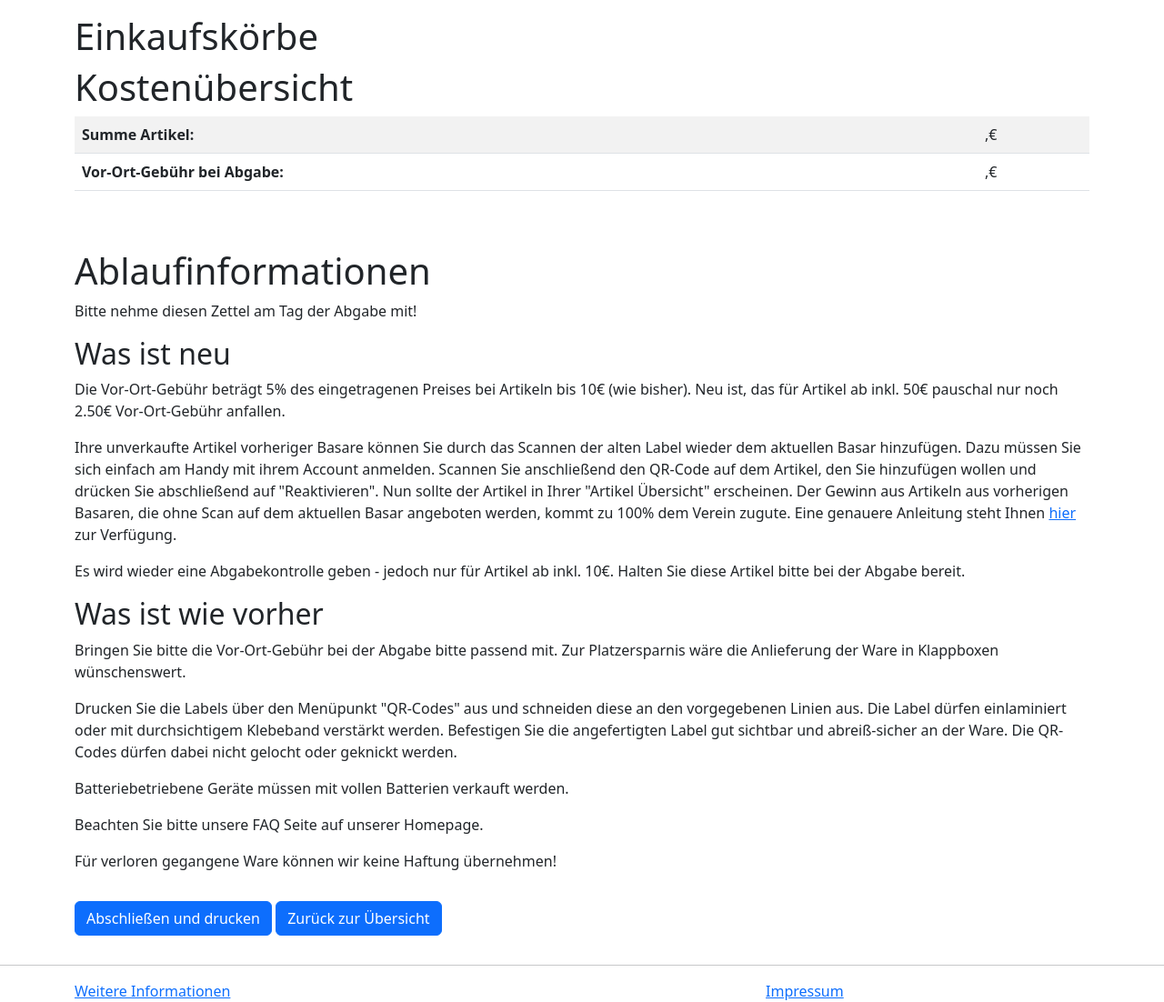
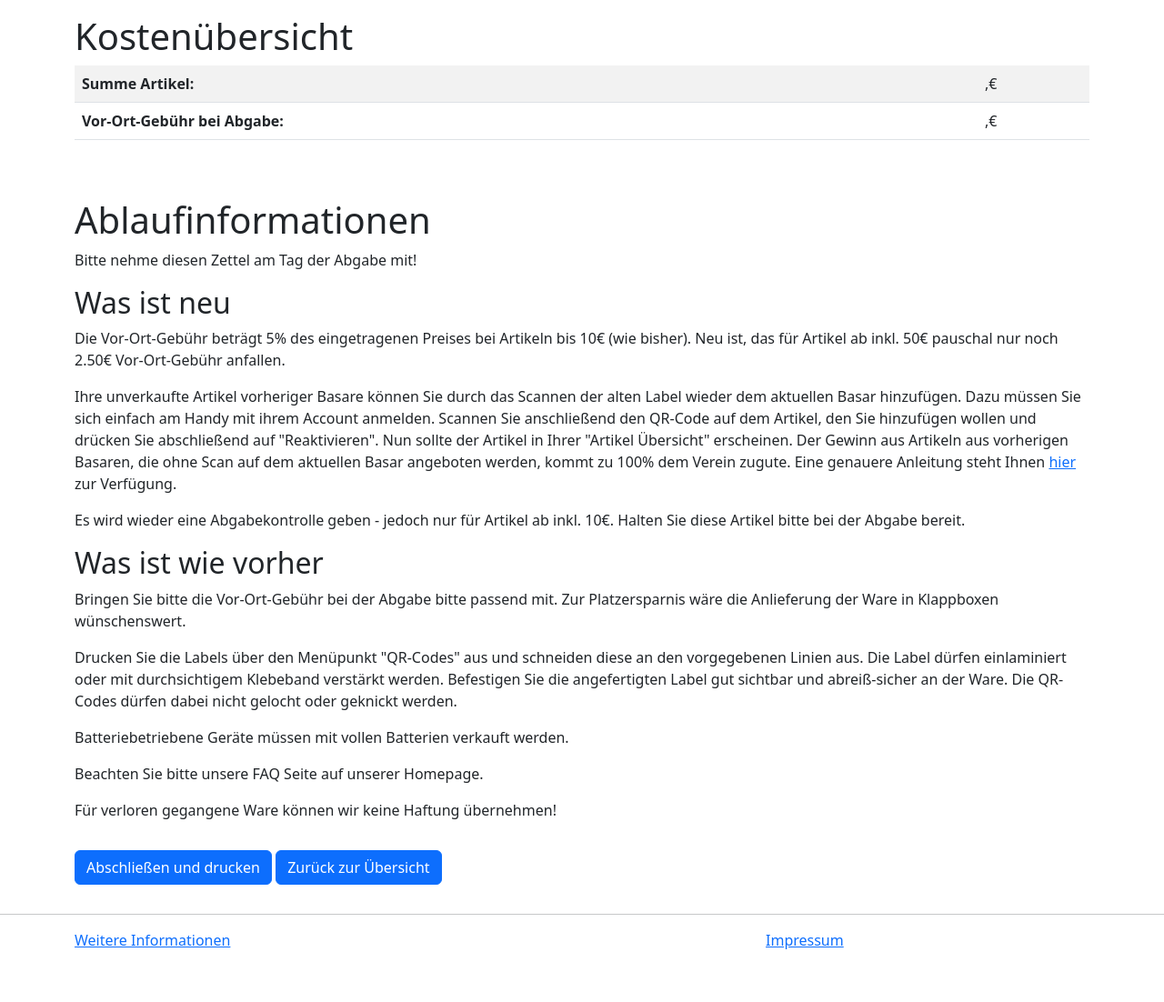
Before and after one commit to sn0b4ll/kinderbasar, a Flask app: template app/templates/registration_sheet.html in a window 1280 px wide. Shown: the part 345-1447 px from the top of the page at 91% size. After the commit the page ends 1389 px from the top, so only its background shows below. Run offline with Flask 2, Linux system fonts and the light colour scheme; the template is opened without the code that fills it, so the values that code supplies are empty; parts of the project's set-up code (start-up, migrations or seed data) failed here and were passed over.

Commit message:
Removed Einkaufskorb-Section from registration-sheet.

```diff
--- a/app/templates/registration_sheet.html
+++ b/app/templates/registration_sheet.html
@@ -67,12 +67,6 @@
 				</tr>
 				{% endfor %}
 			</table>
-		</div>
-	</div>
-
-	<div class="row">
-		<div class="col">
-			<h1>Einkaufskörbe</h1>
 		</div>
 	</div>
 
```
